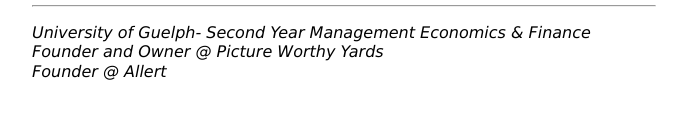
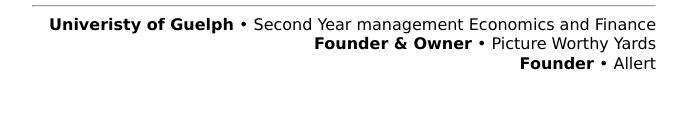
Before and after one commit to averybentz/averybentz, a website: page index.html in a window 1280 px wide. Shown: the part 580-698 px from the top of the page, without its empty margins (232-919 px from the left). Drawn offline with Linux system fonts and the light colour scheme.

```diff
--- a/index.html
+++ b/index.html
@@ -10,13 +10,8 @@
     <p style="text-align: justify; text-justify: inter-word;">
       <i>We are building awesome mobile games. We like to think they don’t suck because we put a lot of attention into each game; details, design, and all that jazz. Each and every game will improve upon the first, ascending in quality to an ultimate point in gaming where we, at Inkhorn, can gladly rest our laurels on. This is Inkhorn and we create games.</i> At Inkhorn I'm responsible for spearheading the development of Lockstep.IO a proprietary open source networking API designed specifically for massively multiplayer online games.
     </p>-->
-    <p style="text-align: justify; text-justify: inter-word">
-      <i>University of Guelph- Second Year Management Economics & Finance</i><br>
-      <i>Founder and Owner @ Picture Worthy Yards</i><br>
-      <i>Founder @ Allert</i>
-    </p>
-    <br>
-    <br>
-    <br>
+    <b>Univeristy of Guelph</b> &bull; Second Year management Economics and Finance<br>
+    <b>Founder & Owner</b> &bull; Picture Worthy Yards<br>
+    <b>Founder</b> &bull; Allert<br>
 </body>
 </html>
```
